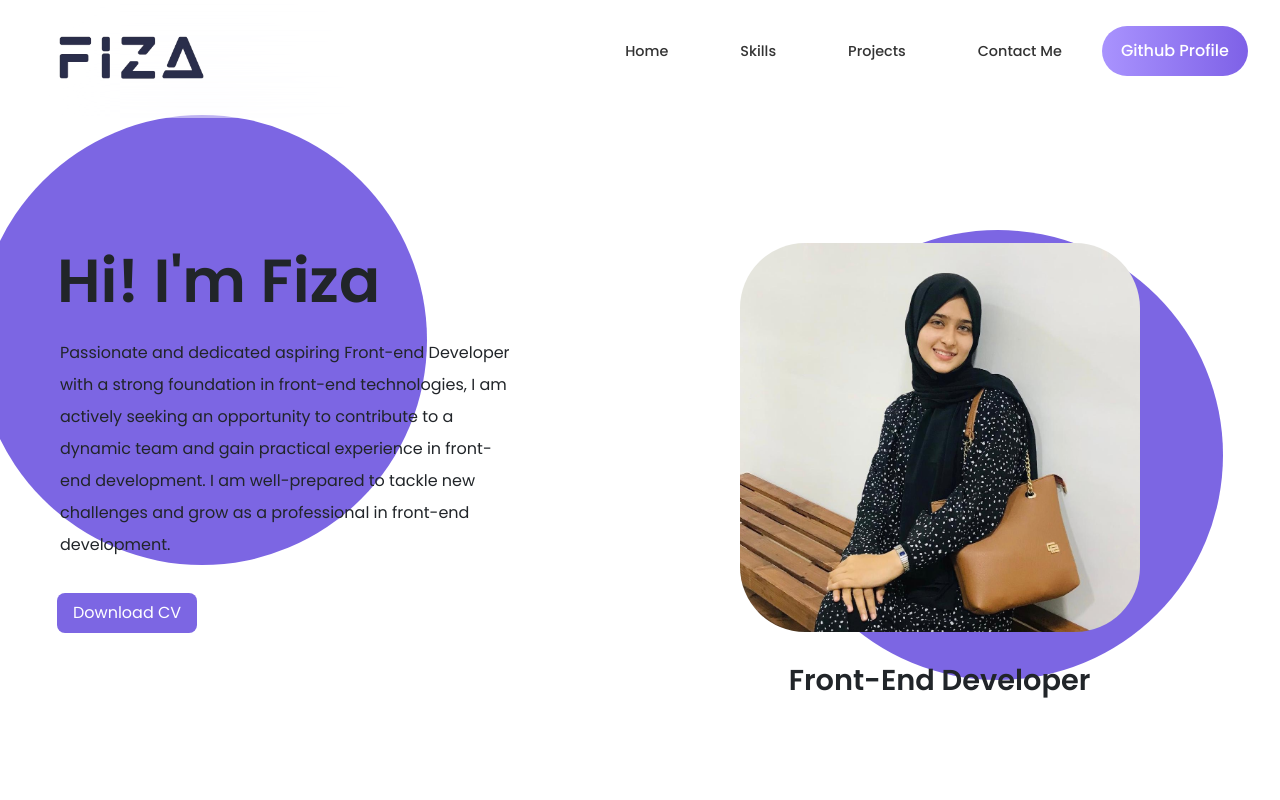
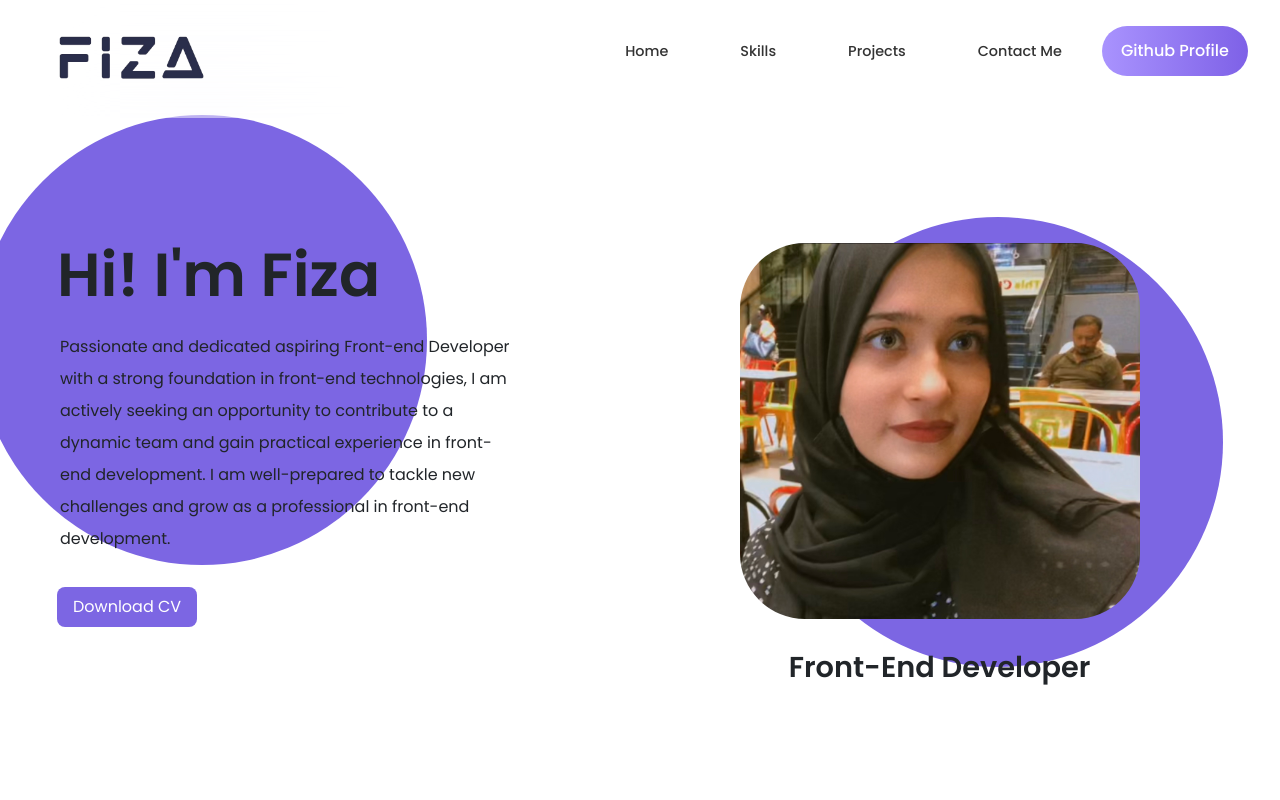
Before and after one commit to Fizahere/Fiza-Portfolio, a React (Create React App) app: page / in a window 1280 px wide. Shown: the top 800 px of the page. Built offline with nearby package versions, Linux system fonts and the light colour scheme.

Commit message:
[profile picture]

```diff
--- a/src/components/Main/Main.jsx
+++ b/src/components/Main/Main.jsx
@@ -19,7 +19,7 @@ function Main() {
       <div className='main-img'>
         <div>
         {/* <img src="./assets/images/anime.jpg" alt="Profile" /> */}
-        <img src="./assets/images/fizaimage.jpeg" alt="Profile" />
+        <img src="./assets/images/IMG_9190.jpg" alt="Profile" />
         </div>
         <div>
           <h2 className='profession'>Front-End Developer</h2>
```
Also changed, not shown: public/assets/images/IMG_9190.jpg (added).
